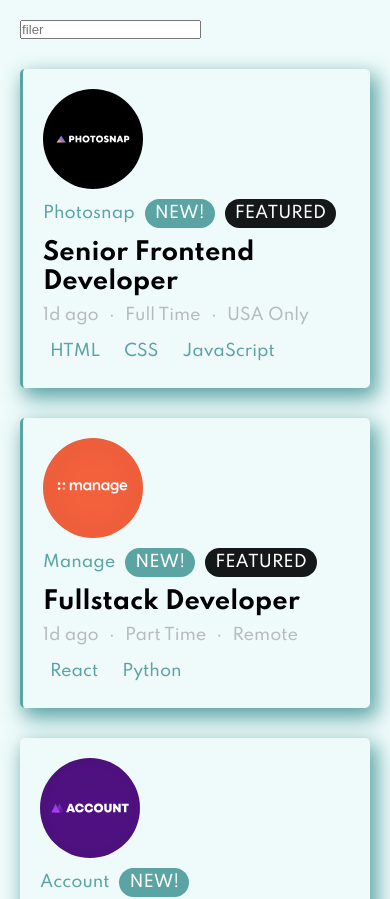
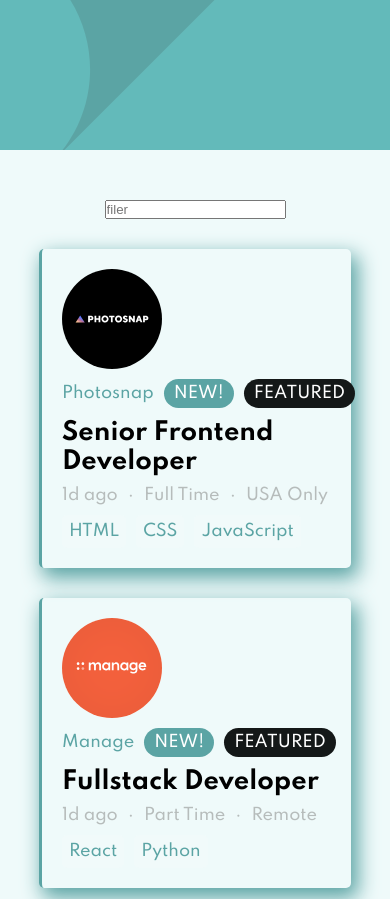
Before and after one commit to jhorman10/job-listings, an Angular app: page / in a window 390 px wide. Shown: the top 899 px of the page. Built offline with nearby package versions, Linux system fonts and the light colour scheme.

Commit message:
fix responsive and add header

```diff
--- a/src/app/app.component.html
+++ b/src/app/app.component.html
@@ -1,4 +1,5 @@
 <section class="job-list-container">
+  <app-header></app-header>
   <app-filter></app-filter>
   <div *ngFor="let job of jobListData">
     <app-card [cardData]="job"></app-card>
--- a/src/app/app.component.scss
+++ b/src/app/app.component.scss
@@ -1,10 +1,14 @@
 @import '../styles';
 
 .job-list-container{
+  position: relative;
+  top: 150px;
   box-sizing: border-box;
   padding: 20px;
   display: flex;
   flex-direction: column;
   gap: 30px;
+  flex-wrap: nowrap;
+  align-items: center;
   background-color: $light-grayish-cyan-background;
 }
--- a/src/app/app.module.ts
+++ b/src/app/app.module.ts
@@ -7,12 +7,14 @@ import { AppComponent } from './app.component';
 import { CardComponent } from './components/card/card.component';
 import { FilterComponent } from './components/filter/filter.component';
 import { JobListService } from './services/job-list.service';
+import { HeaderComponent } from './components/header/header.component';
 
 @NgModule({
   declarations: [
     AppComponent,
     CardComponent,
-    FilterComponent
+    FilterComponent,
+    HeaderComponent
   ],
   imports: [
     BrowserModule,
--- a/src/app/components/card/card.component.scss
+++ b/src/app/components/card/card.component.scss
@@ -1,6 +1,7 @@
 @import "../../../styles";
 
 .card-container {
+  width: 80vw;
   box-sizing: border-box;
   display: flex;
   flex-direction: row;
--- a/src/app/components/filter/filter.component.html
+++ b/src/app/components/filter/filter.component.html
@@ -1,3 +1,3 @@
 <div class="tools-lang-filter-container">
-  <input type="text" placeholder="filer">
+  <input class="tools-lang-filter-input" type="text" placeholder="filer">
 </div>
--- a/src/app/components/filter/filter.component.scss
+++ b/src/app/components/filter/filter.component.scss
@@ -1,3 +1,7 @@
 .tools-lang-filter-container{
 
+  .tools-lang-filter-input{
+
+  }
+
 }
--- /dev/null
+++ b/src/app/components/header/header.component.html
@@ -0,0 +1,3 @@
+<div class="header">
+
+</div>
--- /dev/null
+++ b/src/app/components/header/header.component.scss
@@ -0,0 +1,17 @@
+@import "../../../styles";
+
+.header {
+  position: fixed;
+  top: 0;
+  left: 0;
+  width: 100%;
+  height: 150px;
+  background-color: $desaturated-dark-cyan;
+  background-image: url("../../../assets/images/bg-header-desktop.svg");
+}
+
+@media (max-width: 800px) {
+  .header {
+    background-image: url("../../../assets/images/bg-header-mobile.svg");
+  }
+}
```
Also changed, not shown: src/app/components/header/header.component.ts (added, +10 -0 lines), 1 other file (tests, documents, lock files or other folders).
